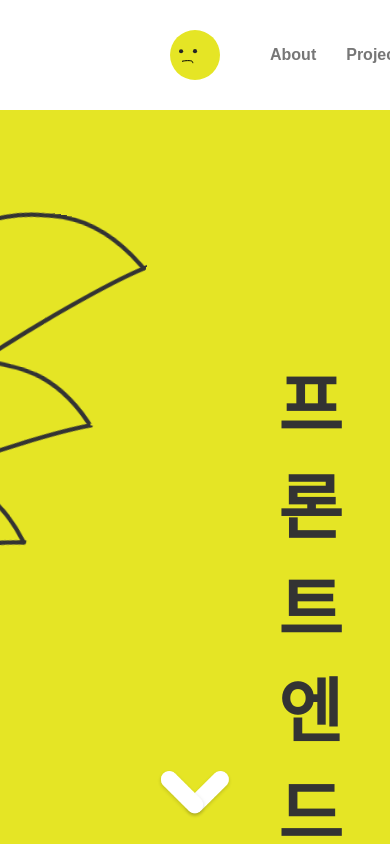
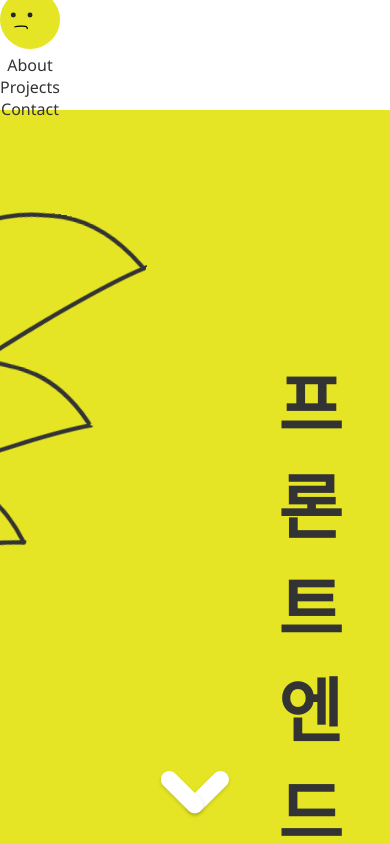
Before and after one commit to alssel2525/portfolio, a React (Create React App) app: page / in a window 390 px wide. Shown: the top 844 px of the page. Built offline with nearby package versions, Linux system fonts and the light colour scheme; a web font is replaced by a local one.

Commit message:
media query 작성

```diff
--- a/src/components/Header/index.js
+++ b/src/components/Header/index.js
@@ -5,19 +5,31 @@ import MediaQuery from "../../hooks/MediaQuery";
 
 const Container = styled.header`
 	width: 100vw;
+	height: 110px;
 	display: flex;
-	z-index: 1;
-
-	${`@media ${MediaQuery(1)}`} {
-		height: 110px;
-		padding-left: 170px;
 	flex-direction: row;
 	justify-content: flex-start;
 	align-items: center;
 	position: fixed;
 	top: 0;
 	left: 0;
+	z-index: 1;
 	background: #ffffff;
+
+	${`@media ${MediaQuery(2)}, ${MediaQuery(3)}`} {
+
+	}
+
+	${`@media ${MediaQuery(1)}`} {
+		> .container-1500 {
+			width: 100vw;
+			max-width: 1580px;
+			margin: 0 auto;
+			padding-left: 40px;
+			display: flex;
+			flex-direction: row;
+			justify-content: flex-start;
+			align-items: center;
 
 			> img {
 				margin-right: 20px;
@@ -25,7 +37,6 @@ const Container = styled.header`
 				transform-origin: right bottom;
 				cursor: pointer;
 			}
-
 			> ul {
 				display: flex;
 				flex-direction: row;
@@ -62,63 +73,6 @@ const Container = styled.header`
 				}
 			}
 		}
-
-
-	height: 110px;
-	padding-left: 170px;
-	flex-direction: row;
-	justify-content: flex-start;
-	align-items: center;
-	position: fixed;
-	top: 0;
-	left: 0;
-	background: #ffffff;
-
-	> img {
-		margin-right: 20px;
-		height: 50px;
-		transform-origin: right bottom;
-		cursor: pointer;
-	}
-
-	> ul {
-		display: flex;
-		flex-direction: row;
-		justify-content: flex-start;
-
-		> li {
-			margin-left: 30px;
-			position: relative;
-			color: #777777;
-			font-family: "GmarketSans", sans-serif;
-			font-weight: 800;
-			cursor: pointer;
-			transition: 0.3s;
-
-			::after {
-				content: "";
-				width: 0;
-				height: 5px;
-				position: absolute;
-				bottom: -5px;
-				left: calc((100% - 50px) / 2);
-				margin: 0 auto;
-				background: #e5e525;
-				transition: 0.3s;
-			}
-
-			:hover {
-				color: #333333;
-
-				::after {
-					width: 50px;
-				}
-			}
-		}
-	}
-
-	${`@media ${MediaQuery(2)}, ${MediaQuery(3)}`} {
-
 	}
 `;
 
@@ -140,6 +94,7 @@ const Header = (props) => {
 
 	return (
 		<Container>
+			<div className={"container-1500"}>
 				<img src={profile} alt={"방민"} onClick={scrollToTop}/>
 				<ul>
 					<li onClick={() => ScrollToSection(0)}>
@@ -152,6 +107,7 @@ const Header = (props) => {
 						Contact
 					</li>
 				</ul>
+			</div>
 		</Container>
 	)
 };
```
Lines whose indentation alone changed are shown as unchanged.
